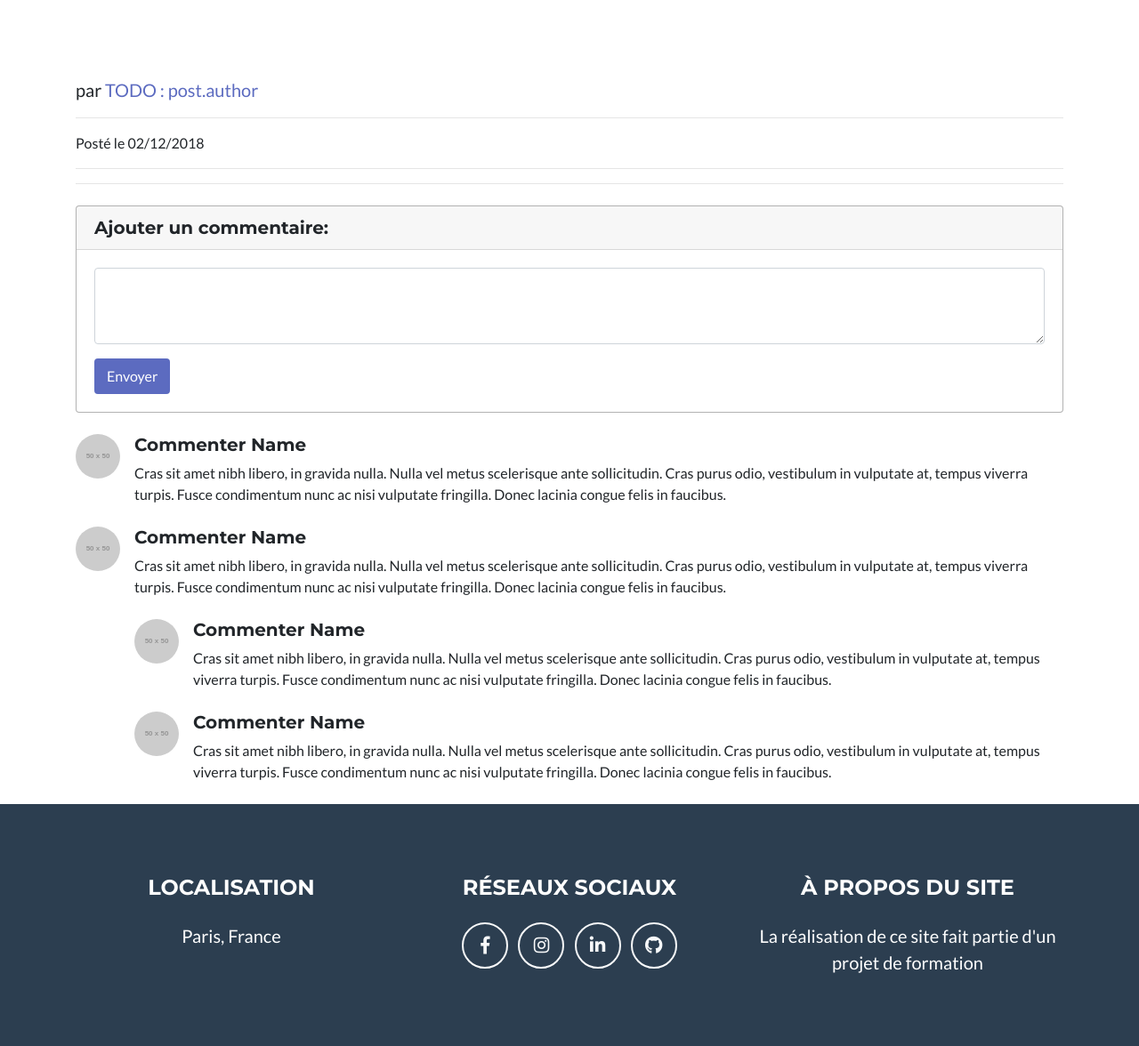
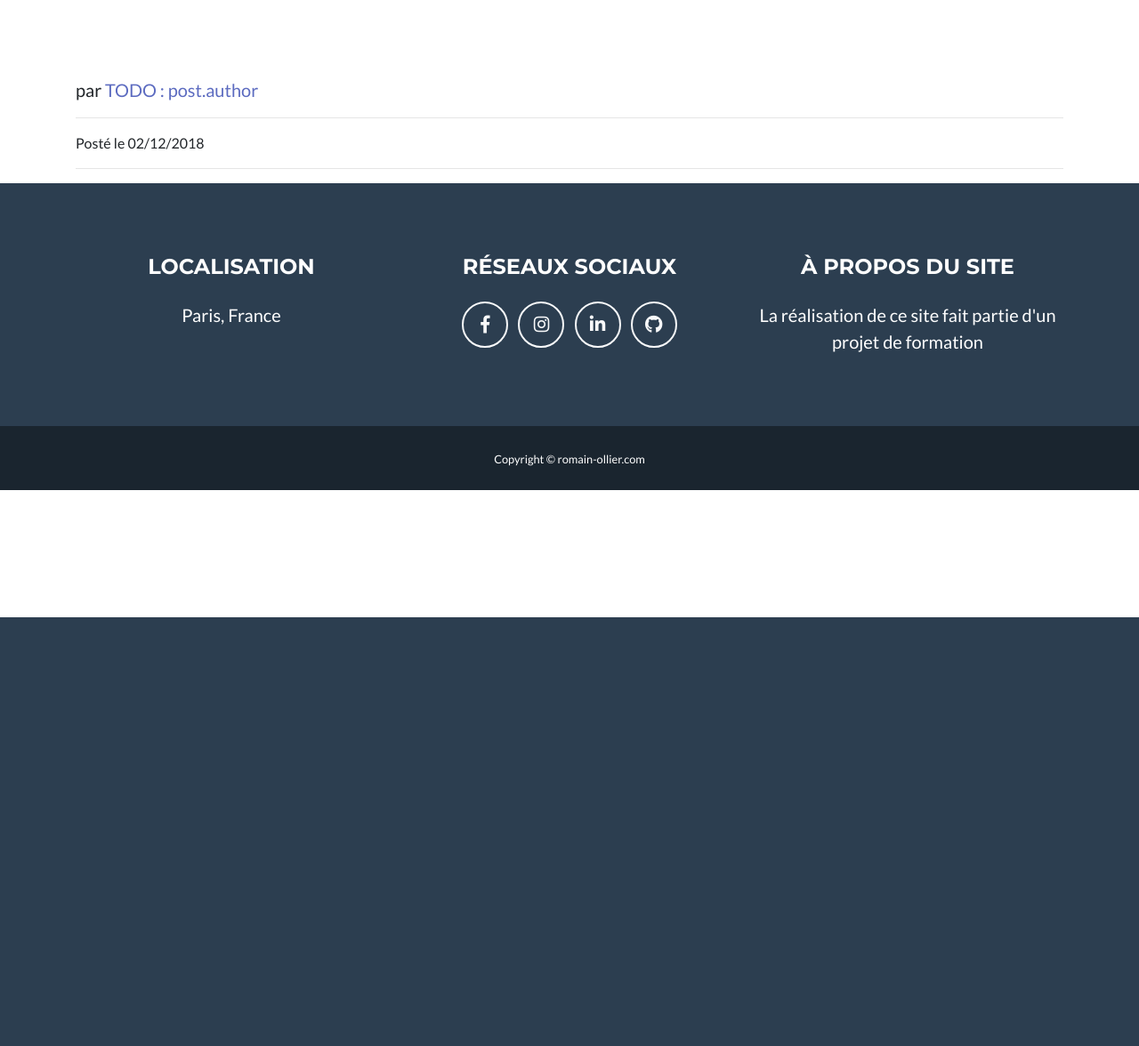
Before and after one commit to RomainDW/Blog-PHP, a PHP site: template views/front/blog/post.html.twig in a window 1280 px wide. Shown: the part 106-1282 px from the top of the page at 89% size. After the commit the page ends 800 px from the top, so only its background shows below. Run offline with PHP 8.4, Linux system fonts and the light colour scheme; the template is opened without the code that fills it, so the values that code supplies are empty; grey boxes labelled with a size stand in for pictures from a placeholder-image service; some libraries are stand-ins or nearby versions.

Commit message:
:arrow_up: [Comments] : Show comments dynamically

```diff
--- a/views/front/blog/post.html.twig
+++ b/views/front/blog/post.html.twig
@@ -43,56 +43,38 @@
                     <!-- Post Content -->
                     {{ post.content|raw }}
 
-
+                    {% if session.user != null or session.admin != null %}
                         <hr>
 
-                    <!-- Comments Form -->
+                        {% include 'components/notifications.html.twig' %}
+
+                        <!-- Comment Form -->
                         <div class="card my-4">
                             <h5 class="card-header">Ajouter un commentaire:</h5>
                             <div class="card-body">
-                            <form>
+                                <form method="post" action="?c=blog&t=post&id={{ post.id }}">
+                                    <input type="hidden" name="id_user" value="{% if session.admin %}{{ session.admin.id }}{% elseif session.user %}{{ session.user.id }}{% endif %}">
                                     <div class="form-group">
-                                    <textarea class="form-control" rows="3"></textarea>
+                                        <textarea class="form-control" name="content" rows="3"></textarea>
                                     </div>
                                     <button type="submit" class="btn btn-primary">Envoyer</button>
                                 </form>
                             </div>
                         </div>
+                    {% endif %}
 
+                    {% if comments != null %}
+                        {% for comment in comments %}
                             <!-- Single Comment -->
                             <div class="media mb-4">
                                 <img class="d-flex mr-3 rounded-circle" src="http://placehold.it/50x50" alt="">
                                 <div class="media-body">
-                            <h5 class="mt-0">Commenter Name</h5>
-                            Cras sit amet nibh libero, in gravida nulla. Nulla vel metus scelerisque ante sollicitudin. Cras purus odio, vestibulum in vulputate at, tempus viverra turpis. Fusce condimentum nunc ac nisi vulputate fringilla. Donec lacinia congue felis in faucibus.
+                                    <h5 class="mt-0">{{ comment.name }}</h5>
+                                    {{ comment.content }}
                                 </div>
                             </div>
-
-                    <!-- Comment with nested comments -->
-                    <div class="media mb-4">
-                        <img class="d-flex mr-3 rounded-circle" src="http://placehold.it/50x50" alt="">
-                        <div class="media-body">
-                            <h5 class="mt-0">Commenter Name</h5>
-                            Cras sit amet nibh libero, in gravida nulla. Nulla vel metus scelerisque ante sollicitudin. Cras purus odio, vestibulum in vulputate at, tempus viverra turpis. Fusce condimentum nunc ac nisi vulputate fringilla. Donec lacinia congue felis in faucibus.
-
-                            <div class="media mt-4">
-                                <img class="d-flex mr-3 rounded-circle" src="http://placehold.it/50x50" alt="">
-                                <div class="media-body">
-                                    <h5 class="mt-0">Commenter Name</h5>
-                                    Cras sit amet nibh libero, in gravida nulla. Nulla vel metus scelerisque ante sollicitudin. Cras purus odio, vestibulum in vulputate at, tempus viverra turpis. Fusce condimentum nunc ac nisi vulputate fringilla. Donec lacinia congue felis in faucibus.
-                                </div>
-                            </div>
-
-                            <div class="media mt-4">
-                                <img class="d-flex mr-3 rounded-circle" src="http://placehold.it/50x50" alt="">
-                                <div class="media-body">
-                                    <h5 class="mt-0">Commenter Name</h5>
-                                    Cras sit amet nibh libero, in gravida nulla. Nulla vel metus scelerisque ante sollicitudin. Cras purus odio, vestibulum in vulputate at, tempus viverra turpis. Fusce condimentum nunc ac nisi vulputate fringilla. Donec lacinia congue felis in faucibus.
-                                </div>
-                            </div>
-
-                        </div>
-                    </div>
+                        {% endfor %}
+                    {% endif %}
 
                 </div>
 
```
Lines whose indentation alone changed are shown as unchanged.
